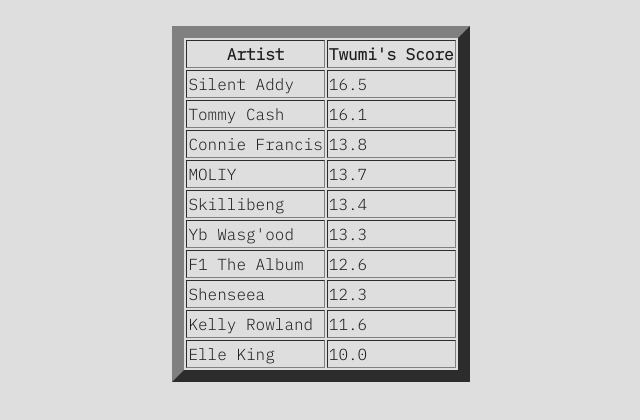
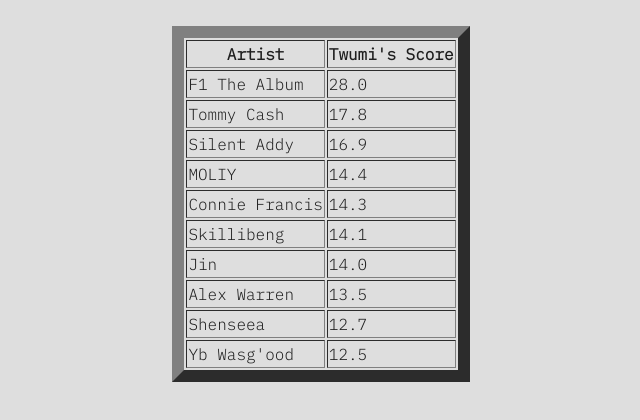
Before and after one commit to Twumi/twumi.github.io, a plain HTML site: page spotify.html in a window 1280 px wide. Shown: the whole page, without its empty margins (319-959 px from the left). Drawn offline with Linux system fonts and the light colour scheme.

Commit message:
Spotify Daily - 2025-05-25 06:00:26

```diff
--- a/spotify.html
+++ b/spotify.html
@@ -19,44 +19,44 @@
                         <th>Twumi's Score</th>
                     </tr>
                     <tr>
-                        <td>Silent Addy</td>
-                        <td>16.5</td>
+                        <td>F1 The Album</td>
+                        <td>28.0</td>
                     </tr>
                     <tr>
                         <td>Tommy Cash</td>
-                        <td>16.1</td>
+                        <td>17.8</td>
+                    </tr>
+                    <tr>
+                        <td>Silent Addy</td>
+                        <td>16.9</td>
+                    </tr>
+                    <tr>
+                        <td>MOLIY</td>
+                        <td>14.4</td>
                     </tr>
                     <tr>
                         <td>Connie Francis</td>
-                        <td>13.8</td>
-                    </tr>
-                    <tr>
-                        <td>MOLIY</td>
-                        <td>13.7</td>
+                        <td>14.3</td>
                     </tr>
                     <tr>
                         <td>Skillibeng</td>
-                        <td>13.4</td>
+                        <td>14.1</td>
+                    </tr>
+                    <tr>
+                        <td>Jin</td>
+                        <td>14.0</td>
+                    </tr>
+                    <tr>
+                        <td>Alex Warren</td>
+                        <td>13.5</td>
+                    </tr>
+                    <tr>
+                        <td>Shenseea</td>
+                        <td>12.7</td>
                     </tr>
                     <tr>
                         <td>Yb Wasg'ood</td>
-                        <td>13.3</td>
-                    </tr>
-                    <tr>
-                        <td>F1 The Album</td>
-                        <td>12.6</td>
-                    </tr>
-                    <tr>
-                        <td>Shenseea</td>
-                        <td>12.3</td>
-                    </tr>
-                    <tr>
-                        <td>Kelly Rowland</td>
-                        <td>11.6</td>
-                    </tr>
-                    <tr>
-                        <td>Elle King</td>
-                        <td>10.0</td>
+                        <td>12.5</td>
                     </tr>
                 </table>
             </div>
```
